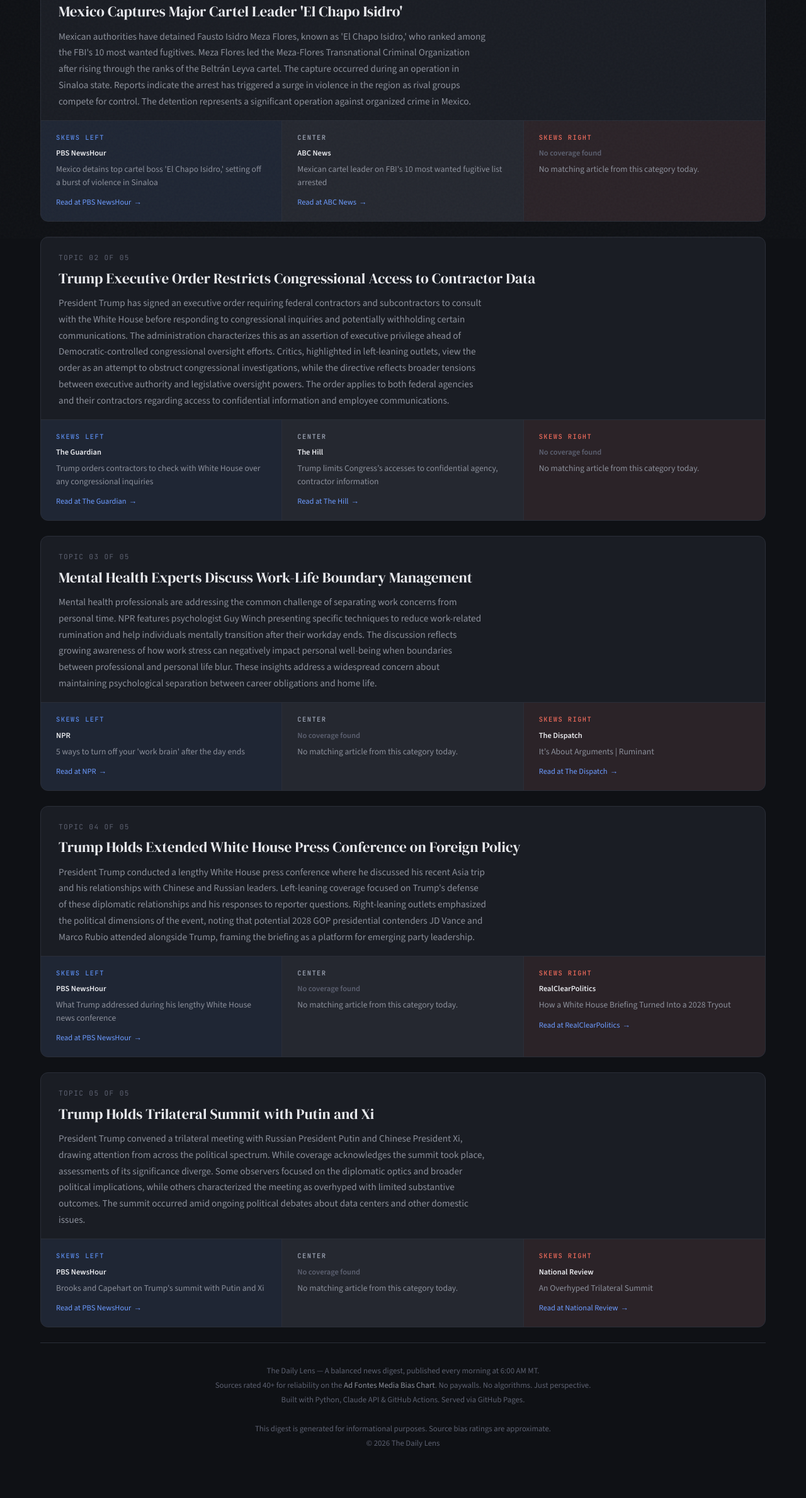
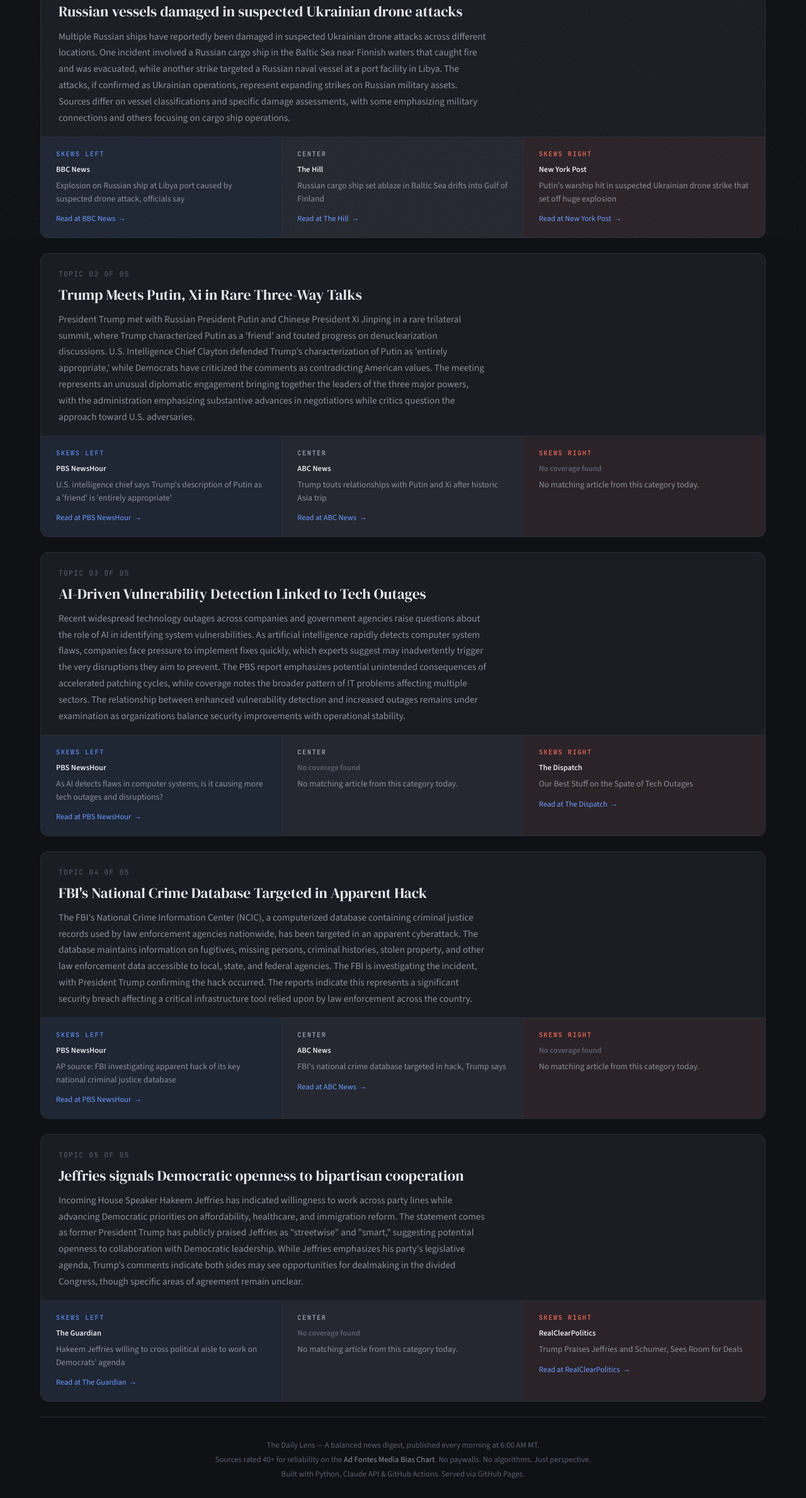
Before and after one commit to chemnteach/Daily-Lens, a plain HTML site: page docs/index.html in a window 1280 px wide. Shown: the part 421-2800 px from the top of the page at 63% size. Before the commit the page ends 2772 px from the top, so only its background shows below. Drawn offline with nearby package versions, Linux system fonts and the light colour scheme.

Commit message:
📰 Daily digest for 2026-11-22

```diff
--- a/docs/index.html
+++ b/docs/index.html
@@ -120,7 +120,7 @@
   <header>
     <div class="header-top">
       <div class="masthead">The Daily <span>Lens</span></div>
-      <div class="date-badge">Saturday, November 21, 2026</div>
+      <div class="date-badge">Sunday, November 22, 2026</div>
     </div>
   </header>
 
@@ -149,23 +149,54 @@
   <div class="topic-card">
     <div class="topic-header">
       <div class="topic-number">Topic 01 of 05</div>
-      <div class="topic-title">Mexico Captures Major Cartel Leader &#x27;El Chapo Isidro&#x27;</div>
-      <div class="topic-narrative">Mexican authorities have detained Fausto Isidro Meza Flores, known as &#x27;El Chapo Isidro,&#x27; who ranked among the FBI&#x27;s 10 most wanted fugitives. Meza Flores led the Meza-Flores Transnational Criminal Organization after rising through the ranks of the Beltrán Leyva cartel. The capture occurred during an operation in Sinaloa state. Reports indicate the arrest has triggered a surge in violence in the region as rival groups compete for control. The detention represents a significant operation against organized crime in Mexico.</div>
+      <div class="topic-title">Russian vessels damaged in suspected Ukrainian drone attacks</div>
+      <div class="topic-narrative">Multiple Russian ships have reportedly been damaged in suspected Ukrainian drone attacks across different locations. One incident involved a Russian cargo ship in the Baltic Sea near Finnish waters that caught fire and was evacuated, while another strike targeted a Russian naval vessel at a port facility in Libya. The attacks, if confirmed as Ukrainian operations, represent expanding strikes on Russian military assets. Sources differ on vessel classifications and specific damage assessments, with some emphasizing military connections and others focusing on cargo ship operations.</div>
+    </div>
+    <div class="perspectives">
+
+      <div class="perspective left">
+        <div class="perspective-label">Skews Left</div>
+        <div class="perspective-source">BBC News</div>
+        <div class="perspective-headline">Explosion on Russian ship at Libya port caused by suspected drone attack, officials say</div>
+        <a class="perspective-link" href="https://www.bbc.co.uk/news/articles/cr894gjz0j0yo?at_medium=RSS&amp;at_campaign=rss"
+           target="_blank" rel="noopener">Read at BBC News</a>
+      </div>
+      <div class="perspective center">
+        <div class="perspective-label">Center</div>
+        <div class="perspective-source">The Hill</div>
+        <div class="perspective-headline">Russian cargo ship set ablaze in Baltic Sea drifts into Gulf of Finland</div>
+        <a class="perspective-link" href="https://thehill.com/policy/international/6235751-russian-cargo-ship-drone-attack/"
+           target="_blank" rel="noopener">Read at The Hill</a>
+      </div>
+      <div class="perspective right">
+        <div class="perspective-label">Skews Right</div>
+        <div class="perspective-source">New York Post</div>
+        <div class="perspective-headline">Putin’s warship hit in suspected Ukrainian drone strike that set off huge explosion</div>
+        <a class="perspective-link" href="https://nypost.com/2026/11/22/world-news/putins-warship-hit-in-suspected-ukrainian-drone-strike-that-set-off-huge-explosion/"
+           target="_blank" rel="noopener">Read at New York Post</a>
+      </div>
+    </div>
+  </div>
+  <div class="topic-card">
+    <div class="topic-header">
+      <div class="topic-number">Topic 02 of 05</div>
+      <div class="topic-title">Trump Meets Putin, Xi in Rare Three-Way Talks</div>
+      <div class="topic-narrative">President Trump met with Russian President Putin and Chinese President Xi Jinping in a rare trilateral summit, where Trump characterized Putin as a &#x27;friend&#x27; and touted progress on denuclearization discussions. U.S. Intelligence Chief Clayton defended Trump&#x27;s characterization of Putin as &#x27;entirely appropriate,&#x27; while Democrats have criticized the comments as contradicting American values. The meeting represents an unusual diplomatic engagement bringing together the leaders of the three major powers, with the administration emphasizing substantive advances in negotiations while critics question the approach toward U.S. adversaries.</div>
     </div>
     <div class="perspectives">
 
       <div class="perspective left">
         <div class="perspective-label">Skews Left</div>
         <div class="perspective-source">PBS NewsHour</div>
-        <div class="perspective-headline">Mexico detains top cartel boss &#x27;El Chapo Isidro,&#x27; setting off a burst of violence in Sinaloa</div>
-        <a class="perspective-link" href="https://www.pbs.org/newshour/world/mexico-detains-top-cartel-boss-el-chapo-isidro-setting-off-a-burst-of-violence-in-sinaloa"
+        <div class="perspective-headline">U.S. intelligence chief says Trump&#x27;s description of Putin as a &#x27;friend&#x27; is &#x27;entirely appropriate&#x27;</div>
+        <a class="perspective-link" href="https://www.pbs.org/newshour/world/u-s-intelligence-chief-says-trumps-description-of-putin-as-a-friend-is-entirely-appropriate"
            target="_blank" rel="noopener">Read at PBS NewsHour</a>
       </div>
       <div class="perspective center">
         <div class="perspective-label">Center</div>
         <div class="perspective-source">ABC News</div>
-        <div class="perspective-headline">Mexican cartel leader on FBI&#x27;s 10 most wanted fugitive list arrested</div>
-        <a class="perspective-link" href="https://abcnews.com/International/mexican-cartel-leader-fbis-10-wanted-fugitive-list/story?id=138346100"
+        <div class="perspective-headline">Trump touts relationships with Putin and Xi after historic Asia trip</div>
+        <a class="perspective-link" href="https://abcnews.com/Politics/trump-hold-news-conference-friday-asia-trip/story?id=138307456"
            target="_blank" rel="noopener">Read at ABC News</a>
       </div>
       <div class="perspective right">
@@ -181,25 +212,58 @@
   </div>
   <div class="topic-card">
     <div class="topic-header">
-      <div class="topic-number">Topic 02 of 05</div>
-      <div class="topic-title">Trump Executive Order Restricts Congressional Access to Contractor Data</div>
-      <div class="topic-narrative">President Trump has signed an executive order requiring federal contractors and subcontractors to consult with the White House before responding to congressional inquiries and potentially withholding certain communications. The administration characterizes this as an assertion of executive privilege ahead of Democratic-controlled congressional oversight efforts. Critics, highlighted in left-leaning outlets, view the order as an attempt to obstruct congressional investigations, while the directive reflects broader tensions between executive authority and legislative oversight powers. The order applies to both federal agencies and their contractors regarding access to confidential information and employee communications.</div>
+      <div class="topic-number">Topic 03 of 05</div>
+      <div class="topic-title">AI-Driven Vulnerability Detection Linked to Tech Outages</div>
+      <div class="topic-narrative">Recent widespread technology outages across companies and government agencies raise questions about the role of AI in identifying system vulnerabilities. As artificial intelligence rapidly detects computer system flaws, companies face pressure to implement fixes quickly, which experts suggest may inadvertently trigger the very disruptions they aim to prevent. The PBS report emphasizes potential unintended consequences of accelerated patching cycles, while coverage notes the broader pattern of IT problems affecting multiple sectors. The relationship between enhanced vulnerability detection and increased outages remains under examination as organizations balance security improvements with operational stability.</div>
     </div>
     <div class="perspectives">
 
       <div class="perspective left">
         <div class="perspective-label">Skews Left</div>
-        <div class="perspective-source">The Guardian</div>
-        <div class="perspective-headline">Trump orders contractors to check with White House over any congressional inquiries</div>
-        <a class="perspective-link" href="https://www.theguardian.com/us-news/2026/nov/21/trump-contractors-congress-executive-order"
-           target="_blank" rel="noopener">Read at The Guardian</a>
+        <div class="perspective-source">PBS NewsHour</div>
+        <div class="perspective-headline">As AI detects flaws in computer systems, is it causing more tech outages and disruptions?</div>
+        <a class="perspective-link" href="https://www.pbs.org/newshour/nation/as-ai-detects-flaws-in-computer-systems-is-it-causing-more-tech-outages-and-disruptions"
+           target="_blank" rel="noopener">Read at PBS NewsHour</a>
       </div>
       <div class="perspective center">
         <div class="perspective-label">Center</div>
-        <div class="perspective-source">The Hill</div>
-        <div class="perspective-headline">Trump limits Congress’s accesses to confidential agency, contractor information</div>
-        <a class="perspective-link" href="https://thehill.com/homenews/administration/6235181-trump-executive-privilege-congress-investigations-order/"
-           target="_blank" rel="noopener">Read at The Hill</a>
+        <div class="perspective-source" style="color:var(--text-dim)">
+          No coverage found
+        </div>
+        <div class="perspective-headline">
+          No matching article from this category today.
+        </div>
+      </div>
+      <div class="perspective right">
+        <div class="perspective-label">Skews Right</div>
+        <div class="perspective-source">The Dispatch</div>
+        <div class="perspective-headline">Our Best Stuff on the Spate of Tech Outages</div>
+        <a class="perspective-link" href="https://thedispatch.com/newsletter/weekly/tech-outages-microsoft-air-traffic-cyberattack/"
+           target="_blank" rel="noopener">Read at The Dispatch</a>
+      </div>
+    </div>
+  </div>
+  <div class="topic-card">
+    <div class="topic-header">
+      <div class="topic-number">Topic 04 of 05</div>
+      <div class="topic-title">FBI&#x27;s National Crime Database Targeted in Apparent Hack</div>
+      <div class="topic-narrative">The FBI&#x27;s National Crime Information Center (NCIC), a computerized database containing criminal justice records used by law enforcement agencies nationwide, has been targeted in an apparent cyberattack. The database maintains information on fugitives, missing persons, criminal histories, stolen property, and other law enforcement data accessible to local, state, and federal agencies. The FBI is investigating the incident, with President Trump confirming the hack occurred. The reports indicate this represents a significant security breach affecting a critical infrastructure tool relied upon by law enforcement across the country.</div>
+    </div>
+    <div class="perspectives">
+
+      <div class="perspective left">
+        <div class="perspective-label">Skews Left</div>
+        <div class="perspective-source">PBS NewsHour</div>
+        <div class="perspective-headline">AP source: FBI investigating apparent hack of its key national criminal justice database</div>
+        <a class="perspective-link" href="https://www.pbs.org/newshour/politics/ap-source-fbi-investigating-apparent-hack-of-its-key-national-criminal-justice-database"
+           target="_blank" rel="noopener">Read at PBS NewsHour</a>
+      </div>
+      <div class="perspective center">
+        <div class="perspective-label">Center</div>
+        <div class="perspective-source">ABC News</div>
+        <div class="perspective-headline">FBI&#x27;s national crime database targeted in hack, Trump says</div>
+        <a class="perspective-link" href="https://abcnews.com/US/fbis-national-crime-database-targeted-hack-trump/story?id=138347810"
+           target="_blank" rel="noopener">Read at ABC News</a>
       </div>
       <div class="perspective right">
         <div class="perspective-label">Skews Right</div>
@@ -214,51 +278,18 @@
   </div>
   <div class="topic-card">
     <div class="topic-header">
-      <div class="topic-number">Topic 03 of 05</div>
-      <div class="topic-title">Mental Health Experts Discuss Work-Life Boundary Management</div>
-      <div class="topic-narrative">Mental health professionals are addressing the common challenge of separating work concerns from personal time. NPR features psychologist Guy Winch presenting specific techniques to reduce work-related rumination and help individuals mentally transition after their workday ends. The discussion reflects growing awareness of how work stress can negatively impact personal well-being when boundaries between professional and personal life blur. These insights address a widespread concern about maintaining psychological separation between career obligations and home life.</div>
+      <div class="topic-number">Topic 05 of 05</div>
+      <div class="topic-title">Jeffries signals Democratic openness to bipartisan cooperation</div>
+      <div class="topic-narrative">Incoming House Speaker Hakeem Jeffries has indicated willingness to work across party lines while advancing Democratic priorities on affordability, healthcare, and immigration reform. The statement comes as former President Trump has publicly praised Jeffries as &quot;streetwise&quot; and &quot;smart,&quot; suggesting potential openness to collaboration with Democratic leadership. While Jeffries emphasizes his party&#x27;s legislative agenda, Trump&#x27;s comments indicate both sides may see opportunities for dealmaking in the divided Congress, though specific areas of agreement remain unclear.</div>
     </div>
     <div class="perspectives">
 
       <div class="perspective left">
         <div class="perspective-label">Skews Left</div>
-        <div class="perspective-source">NPR</div>
-        <div class="perspective-headline">5 ways to turn off your &#x27;work brain&#x27; after the day ends</div>
-        <a class="perspective-link" href="https://www.npr.org/2026/11/21/nx-s1-6043793/stop-thinking-about-work"
-           target="_blank" rel="noopener">Read at NPR</a>
-      </div>
-      <div class="perspective center">
-        <div class="perspective-label">Center</div>
-        <div class="perspective-source" style="color:var(--text-dim)">
-          No coverage found
-        </div>
-        <div class="perspective-headline">
-          No matching article from this category today.
-        </div>
-      </div>
-      <div class="perspective right">
-        <div class="perspective-label">Skews Right</div>
-        <div class="perspective-source">The Dispatch</div>
-        <div class="perspective-headline">It’s About Arguments | Ruminant</div>
-        <a class="perspective-link" href="https://thedispatch.com/podcast/remnant/its-about-arguments-ruminant/"
-           target="_blank" rel="noopener">Read at The Dispatch</a>
-      </div>
-    </div>
-  </div>
-  <div class="topic-card">
-    <div class="topic-header">
-      <div class="topic-number">Topic 04 of 05</div>
-      <div class="topic-title">Trump Holds Extended White House Press Conference on Foreign Policy</div>
-      <div class="topic-narrative">President Trump conducted a lengthy White House press conference where he discussed his recent Asia trip and his relationships with Chinese and Russian leaders. Left-leaning coverage focused on Trump&#x27;s defense of these diplomatic relationships and his responses to reporter questions. Right-leaning outlets emphasized the political dimensions of the event, noting that potential 2028 GOP presidential contenders JD Vance and Marco Rubio attended alongside Trump, framing the briefing as a platform for emerging party leadership.</div>
-    </div>
-    <div class="perspectives">
-
-      <div class="perspective left">
-        <div class="perspective-label">Skews Left</div>
-        <div class="perspective-source">PBS NewsHour</div>
-        <div class="perspective-headline">What Trump addressed during his lengthy White House news conference</div>
-        <a class="perspective-link" href="https://www.pbs.org/newshour/show/what-trump-addressed-during-his-lengthy-white-house-news-conference"
-           target="_blank" rel="noopener">Read at PBS NewsHour</a>
+        <div class="perspective-source">The Guardian</div>
+        <div class="perspective-headline">Hakeem Jeffries willing to cross political aisle to work on Democrats’ agenda</div>
+        <a class="perspective-link" href="https://www.theguardian.com/us-news/2026/nov/22/hakeem-jeffries-democrats-agenda"
+           target="_blank" rel="noopener">Read at The Guardian</a>
       </div>
       <div class="perspective center">
         <div class="perspective-label">Center</div>
@@ -272,42 +303,9 @@
       <div class="perspective right">
         <div class="perspective-label">Skews Right</div>
         <div class="perspective-source">RealClearPolitics</div>
-        <div class="perspective-headline">How a White House Briefing Turned Into a 2028 Tryout</div>
-        <a class="perspective-link" href="https://www.realclearpolitics.com/state-elections/links/how-a-white-house-briefing-turned-into-a-2028-tryout-2026-11-21"
+        <div class="perspective-headline">Trump Praises Jeffries and Schumer, Sees Room for Deals</div>
+        <a class="perspective-link" href="https://www.realclearpolitics.com/executive/links/trump-praises-jeffries-and-schumer-sees-room-for-deals-2026-11-22"
            target="_blank" rel="noopener">Read at RealClearPolitics</a>
-      </div>
-    </div>
-  </div>
-  <div class="topic-card">
-    <div class="topic-header">
-      <div class="topic-number">Topic 05 of 05</div>
-      <div class="topic-title">Trump Holds Trilateral Summit with Putin and Xi</div>
-      <div class="topic-narrative">President Trump convened a trilateral meeting with Russian President Putin and Chinese President Xi, drawing attention from across the political spectrum. While coverage acknowledges the summit took place, assessments of its significance diverge. Some observers focused on the diplomatic optics and broader political implications, while others characterized the meeting as overhyped with limited substantive outcomes. The summit occurred amid ongoing political debates about data centers and other domestic issues.</div>
-    </div>
-    <div class="perspectives">
-
-      <div class="perspective left">
-        <div class="perspective-label">Skews Left</div>
-        <div class="perspective-source">PBS NewsHour</div>
-        <div class="perspective-headline">Brooks and Capehart on Trump&#x27;s summit with Putin and Xi</div>
-        <a class="perspective-link" href="https://www.pbs.org/newshour/show/brooks-and-capehart-on-trumps-summit-with-putin-and-xi"
-           target="_blank" rel="noopener">Read at PBS NewsHour</a>
-      </div>
-      <div class="perspective center">
-        <div class="perspective-label">Center</div>
-        <div class="perspective-source" style="color:var(--text-dim)">
-          No coverage found
-        </div>
-        <div class="perspective-headline">
-          No matching article from this category today.
-        </div>
-      </div>
-      <div class="perspective right">
-        <div class="perspective-label">Skews Right</div>
-        <div class="perspective-source">National Review</div>
-        <div class="perspective-headline">An Overhyped Trilateral Summit</div>
-        <a class="perspective-link" href="https://www.nationalreview.com/article/an-overhyped-trilateral-summit"
-           target="_blank" rel="noopener">Read at National Review</a>
       </div>
     </div>
   </div>
```
